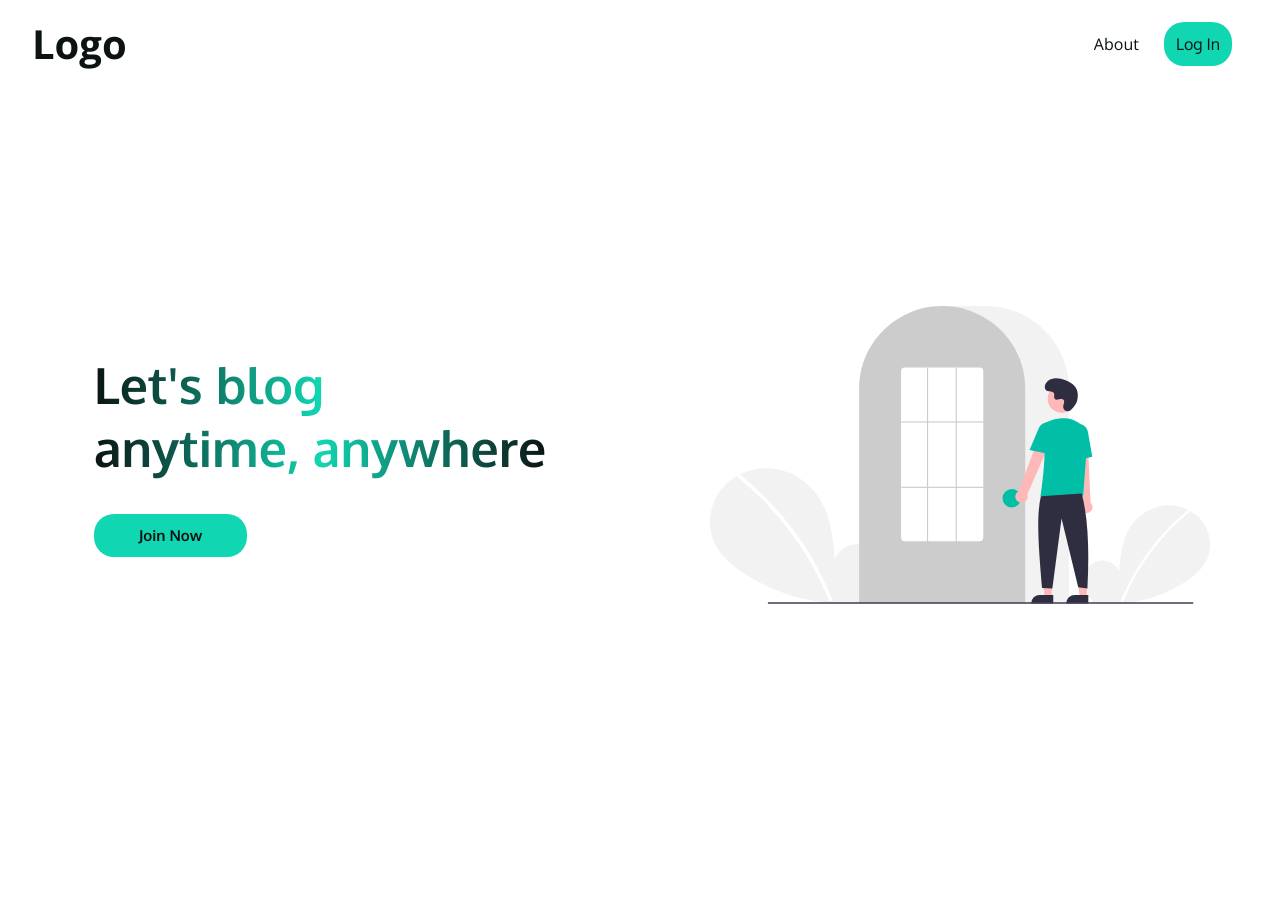
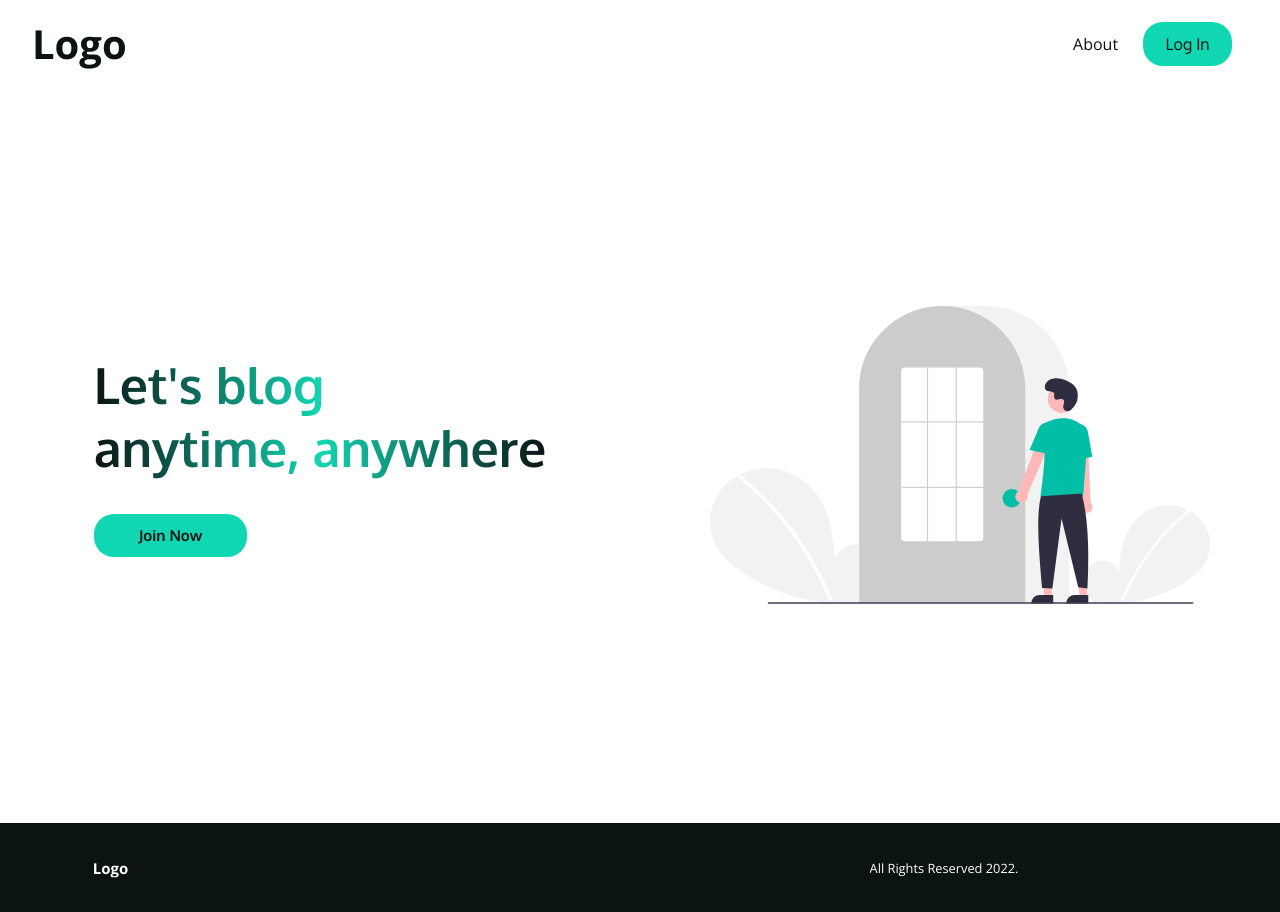
Before and after one commit to jmtgalvez/besh-flexi, a React (Create React App) app: page / in a window 1280 px wide. Before the commit the page ends 823 px from the top, so only its background shows below. Built offline with nearby package versions, Linux system fonts and the light colour scheme.

Commit message:
Changes.

```diff
--- /dev/null
+++ b/public/css/FooterHome.css
@@ -0,0 +1,27 @@
+.footer__nav__home {
+    height: max-content;
+    width: 100vw;
+    background: var(--bgcolor1);
+    padding: 2rem;
+    display: flex;
+    font-family: 'Open Sans', 'Oxygen', sans-serif;
+}
+.footer__nav__home__logo,
+.footer__nav__home__text {
+    width: 50vw;
+    transform: scale(.8);
+}
+.footer__nav__home__logo {
+    display: grid;
+}
+.footer__nav__home__text {
+    display: grid;
+    place-content: center;
+}
+.footer__nav__home__logo h3 a {
+    color: var(--textcolor1);
+    text-decoration: none;
+}
+.footer__nav__home__text p {
+    color: var(--textcolor1);
+}
--- a/public/css/header.css
+++ b/public/css/header.css
@@ -47,7 +47,7 @@
     width: clamp(max-content, 8vw, 143px);
     font-weight: 500;
     border-radius: 20px;
-    padding: .75rem;
+    padding: .75rem 1.4rem;
     display: grid;
     place-content: center;
     font-family: 'Oxygen', sans-serif;
--- a/public/index.html
+++ b/public/index.html
@@ -11,6 +11,7 @@
     <link rel="stylesheet" href="./css/index.css">
     <link rel="stylesheet" href="./css/header.css">
     <link rel="stylesheet" href="./css/landingpage-home.css">
+    <link rel="stylesheet" href="./css/FooterHome.css">
 
     <title>React App</title>
   </head>
--- /dev/null
+++ b/src/components/Home/FooterHome.js
@@ -0,0 +1,17 @@
+import React from 'react';
+import {Link} from 'react-router-dom';
+
+export default function FooterHome() {
+  return (
+    <footer className='footer__nav__home'>
+        <section className='footer__nav__home__logo'>
+            <h3>
+                <Link to='#'>Logo</Link>
+            </h3>
+        </section>
+        <section className='footer__nav__home__text'>
+            <p>All Rights Reserved 2022.</p>
+        </section>
+    </footer>
+  )
+}
--- a/src/components/Home/FrontPage.js
+++ b/src/components/Home/FrontPage.js
@@ -1,10 +1,12 @@
 import React from 'react';
 import LandingPageBanner from './LandingPageBanner';
+import FooterHome from './FooterHome';
 
 export default function FrontPage() {
   return (
     <>
     <LandingPageBanner/>
+    <FooterHome/>
     </>
   )
 }
```
